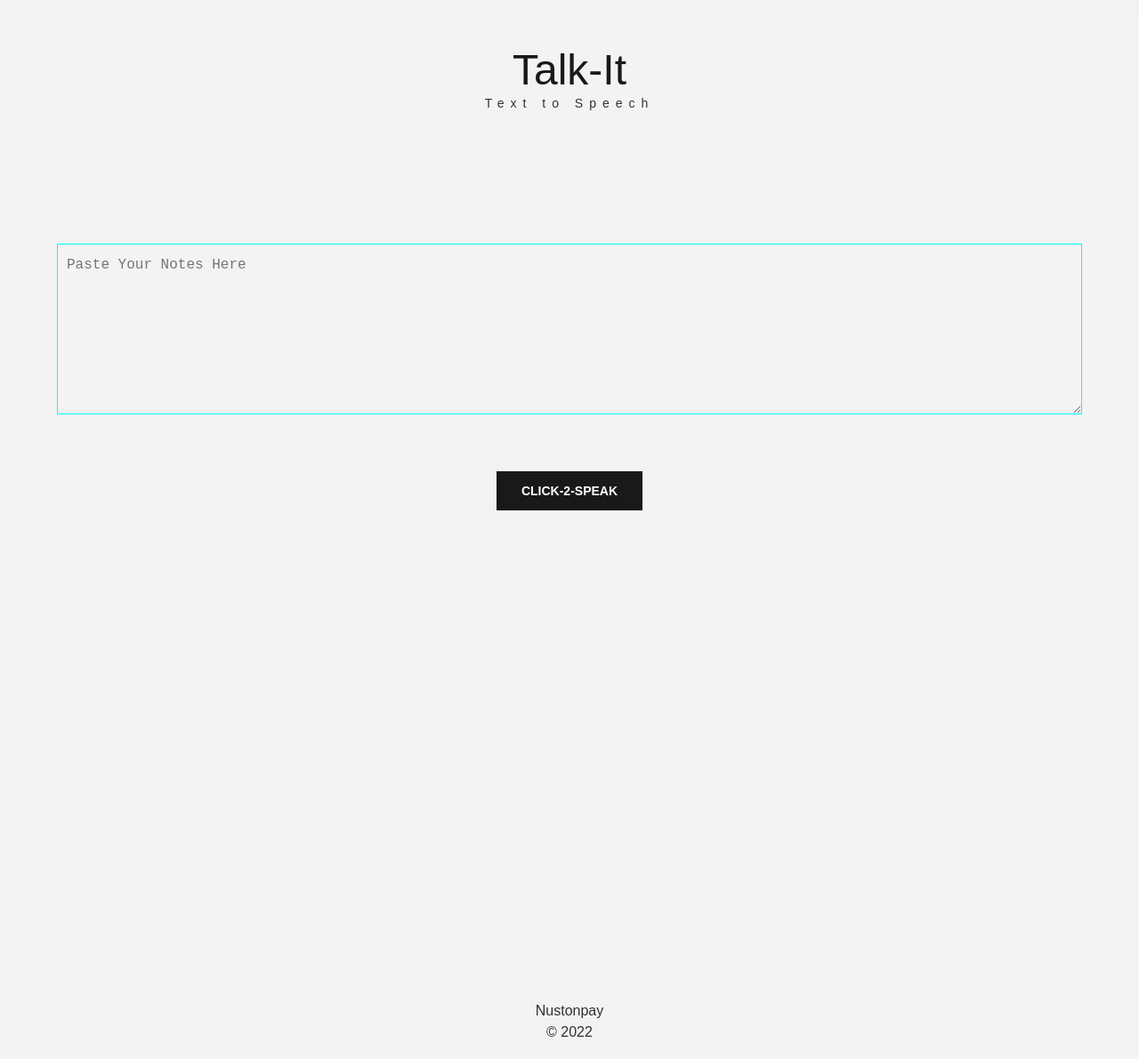
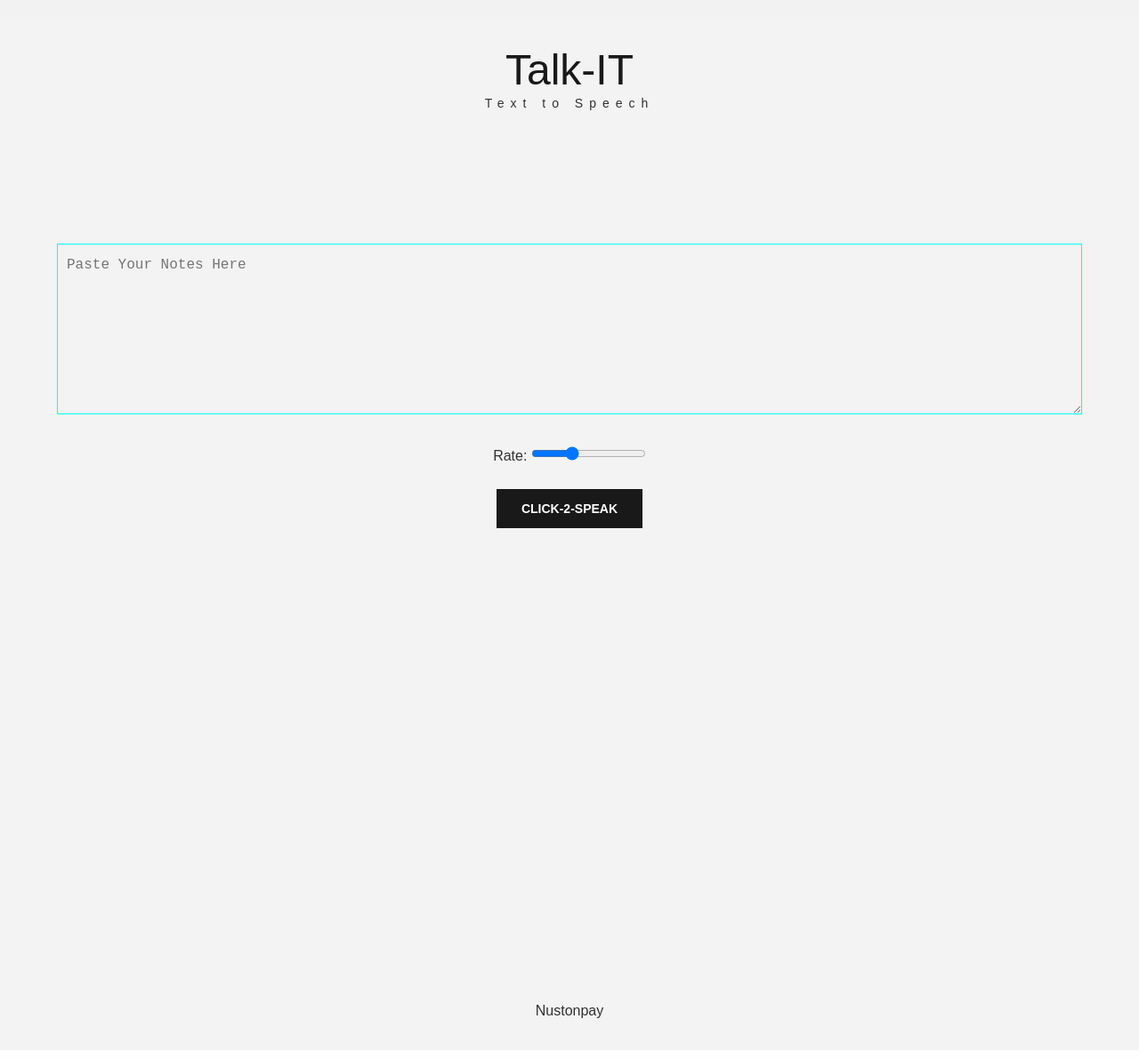
Before and after one commit to nuston/Text2Speech, a plain HTML site: page index.html in a window 1280 px wide. Shown: the part 109-1300 px from the top of the page at 89% size. Drawn offline with Linux system fonts and the light colour scheme.

Commit message:
added speed rate at which the speech is uttered

```diff
--- a/index.html
+++ b/index.html
@@ -21,13 +21,17 @@
 
   <section>
     <div class="title">
-      <h2 class="main-title">Talk-It</h2>
+      <h2 class="main-title">Talk-IT</h2>
       <p class="sub-title">Text to Speech</p>
     </div>
 
     <div class="main">
       <div class="box">
         <textarea class="text" id="text" cols="30" rows="10" placeholder="Paste your notes here "></textarea>
+<div id="rate-control">
+  <label for="rate">Rate:</label>
+  <input type="range" min="0.5" max="2" value="1" step="0.1" id="rate" />
+</div>
 
         <button class="btn" id="btn">
           <span>Click-2-Speak</span>
@@ -43,7 +47,8 @@
     </footer>
   </section>
 
+
   <!-- scripts-->
-  <script src="Text2Speech.js"></script>
+  <script src="play_rate.js"></script>
 </body>
 </html>
```
